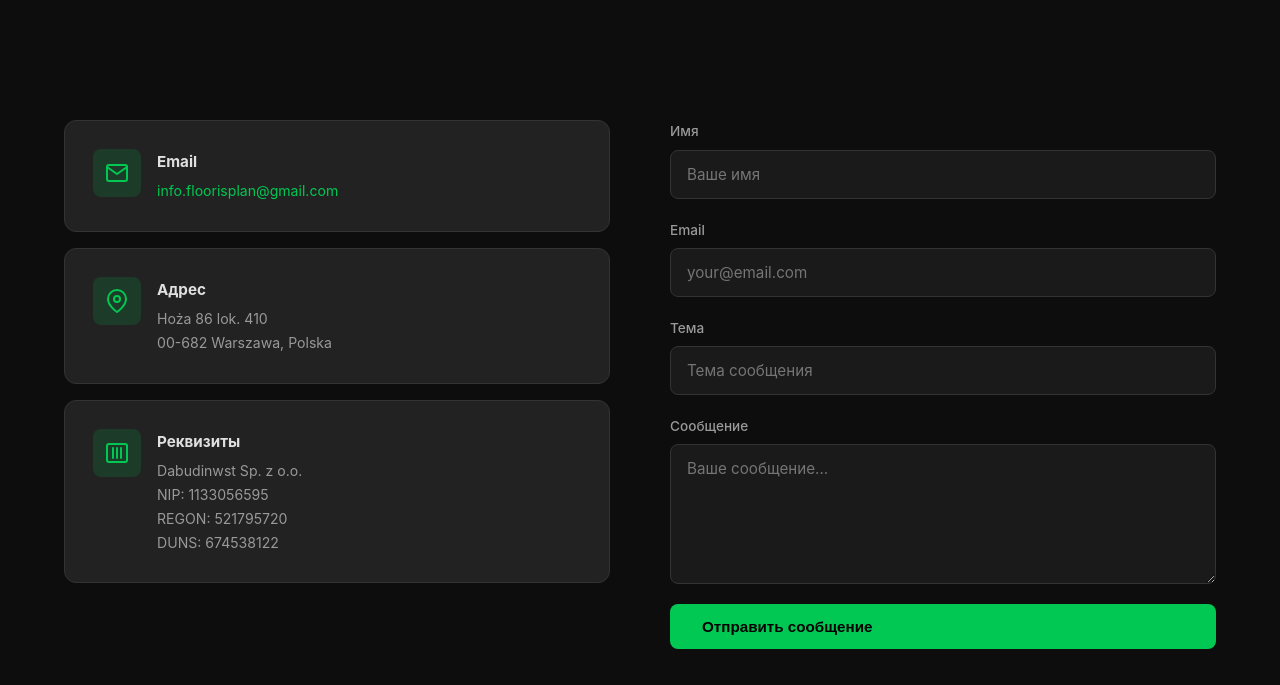
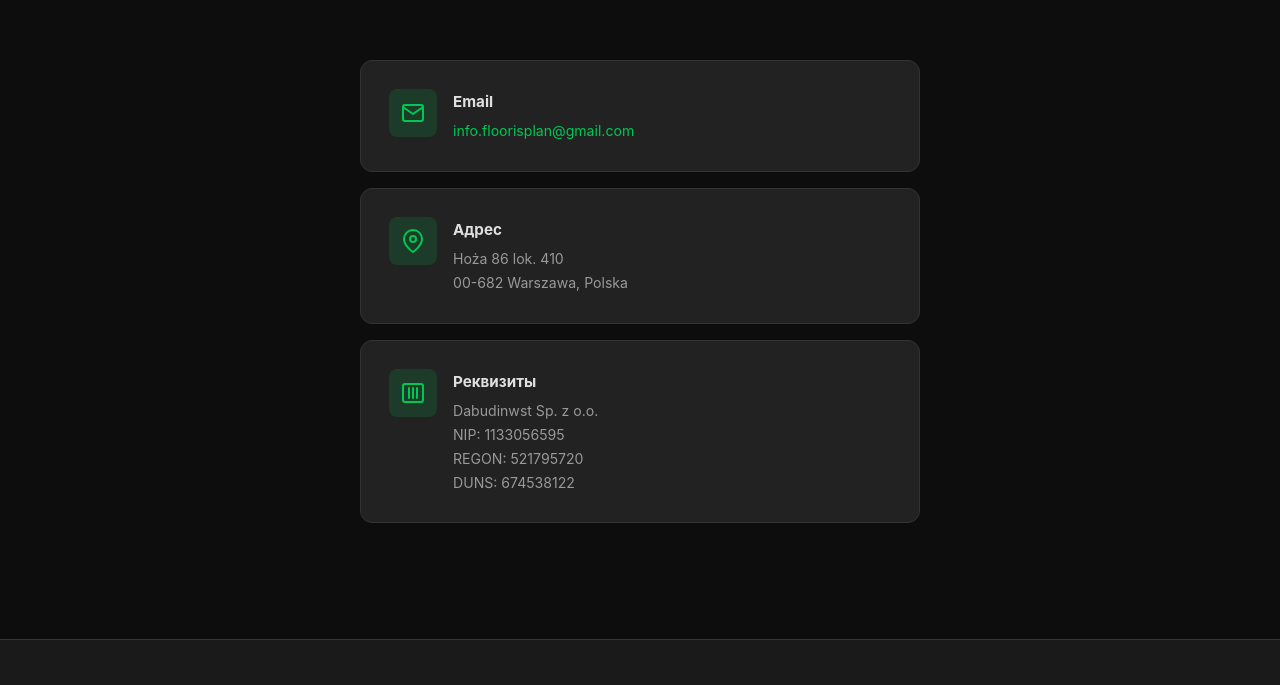
Before and after one commit to Andrii-Pulyk/clewbyte-website-, a plain HTML site: page contact.html in a window 1280 px wide. Shown: the part 425-1110 px from the top of the page. Drawn offline with Linux system fonts and the light colour scheme.

Commit message:
Remove contact form, switch to single-column layout
- Remove contact form and honeypot from contact.html
- Replace two-column contact-grid with centered single-column cards
- Add .contact-single-column and .contact-cards CSS classes
- Update meta description (remove form reference)
- Update hero subtitle in index.html

Co-Authored-By: Claude Opus 4.6 <noreply@anthropic.com>

```diff
--- a/contact.html
+++ b/contact.html
@@ -7,9 +7,9 @@
     <meta http-equiv="X-Frame-Options" content="DENY">
     <meta name="referrer" content="strict-origin-when-cross-origin">
     <meta name="viewport" content="width=device-width, initial-scale=1.0">
-    <meta name="description" content="Свяжитесь с Dabudinwst Sp. z o.o. — разработчиком FloorisPlan. Контактные данные и форма обратной связи.">
+    <meta name="description" content="Свяжитесь с Dabudinwst Sp. z o.o. — разработчиком FloorisPlan. Контактные данные.">
     <meta property="og:title" content="Контакты — ClewByte">
-    <meta property="og:description" content="Свяжитесь с Dabudinwst Sp. z o.o. — разработчиком FloorisPlan. Контактные данные и форма обратной связи.">
+    <meta property="og:description" content="Свяжитесь с Dabudinwst Sp. z o.o. — разработчиком FloorisPlan. Контактные данные.">
     <meta property="og:type" content="website">
     <meta property="og:url" content="https://clewbyte.com/contact.html">
     <meta property="og:locale" content="ru_RU">
@@ -45,11 +45,9 @@
     </section>
 
     <!-- ===== КОНТАКТНАЯ СЕКЦИЯ ===== -->
-    <section class="section" style="padding-top: 40px;">
+    <section class="section contact-single-column">
         <div class="container">
-            <div class="contact-grid">
-                <!-- Контактная информация -->
-                <div class="fade-in-left">
+            <div class="contact-cards fade-in">
                 <div class="contact-info-card">
                     <div class="card-icon">
                         <svg viewBox="0 0 24 24" class="icon">
@@ -96,38 +94,6 @@
                     </div>
                 </div>
             </div>
-
-                <!-- Форма обратной связи -->
-                <div class="fade-in-right">
-                    <form class="form" id="contactForm">
-                        <div class="form-group">
-                            <label for="name">Имя</label>
-                            <input type="text" id="name" name="name" placeholder="Ваше имя" required minlength="2" maxlength="100" autocomplete="name">
-                        </div>
-                        <div class="form-group">
-                            <label for="email">Email</label>
-                            <input type="email" id="email" name="email" placeholder="your@email.com" required maxlength="254" autocomplete="email">
-                        </div>
-                        <div class="form-group">
-                            <label for="subject">Тема</label>
-                            <input type="text" id="subject" name="subject" placeholder="Тема сообщения" maxlength="200" autocomplete="off">
-                        </div>
-                        <div class="form-group">
-                            <label for="message">Сообщение</label>
-                            <textarea id="message" name="message" placeholder="Ваше сообщение..." required minlength="10" maxlength="5000" autocomplete="off"></textarea>
-                        </div>
-                        <!-- Honeypot: скрыто от пользователей, боты заполнят -->
-                        <div class="honeypot" aria-hidden="true">
-                            <label for="website">Website</label>
-                            <input type="text" id="website" name="website" tabindex="-1" autocomplete="off">
-                        </div>
-                        <button type="submit" class="btn btn-primary">Отправить сообщение</button>
-                        <div class="form-success" id="formSuccess">
-                            Спасибо! Форма пока не подключена. Пожалуйста, отправьте сообщение на <span class="email-obfuscated"></span>.
-                        </div>
-                    </form>
-                </div>
-            </div>
         </div>
     </section>
 
--- a/css/style.css
+++ b/css/style.css
@@ -542,8 +542,17 @@ ul {
 }
 
 /* ============================================
-   КОНТАКТНАЯ ФОРМА
+   КОНТАКТЫ
    ============================================ */
+.contact-single-column {
+    padding-top: 40px;
+}
+
+.contact-cards {
+    max-width: 560px;
+    margin: 0 auto;
+}
+
 .contact-grid {
     display: grid;
     grid-template-columns: 1fr 1fr;
```
Also changed, not shown: index.html (+1 -1 lines). Lines whose indentation alone changed are shown as unchanged.
